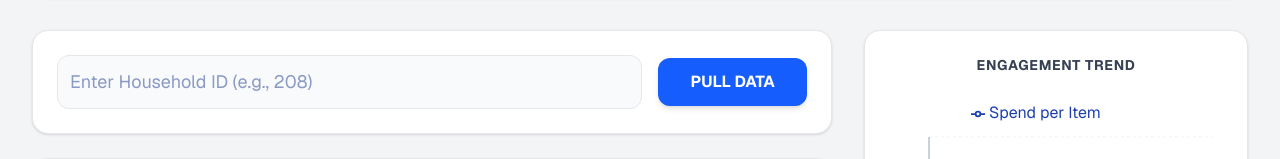
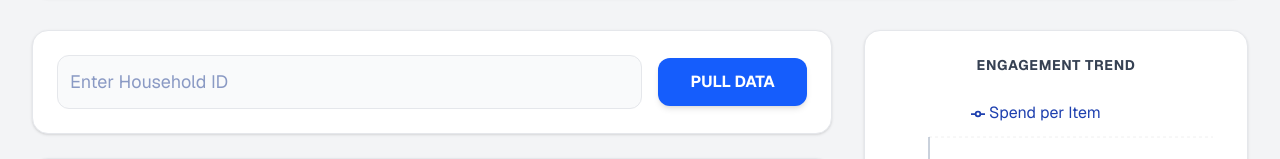
Before and after one commit to siddarthpadmanabhan29/Data-Science-Analytics, a Next.js app in the folder dashboard/: page / in a window 1280 px wide. Shown: the part 416-575 px from the top of the page. Built offline with nearby package versions, Linux system fonts and the light colour scheme.

Commit message:
Small replacement

```diff
--- a/dashboard/app/page.tsx
+++ b/dashboard/app/page.tsx
@@ -120,7 +120,7 @@ export default function Home() {
                 value={hshd}
                 onChange={(e) => setHshd(e.target.value)}
                 className="p-3 rounded-xl w-full text-lg focus:ring-2 focus:ring-blue-500 outline-none text-blue-900 bg-gray-50 border border-gray-200"
-                placeholder="Enter Household ID (e.g., 208)"
+                placeholder="Enter Household ID"
               />
               <button
                 onClick={handleSearch}
```
